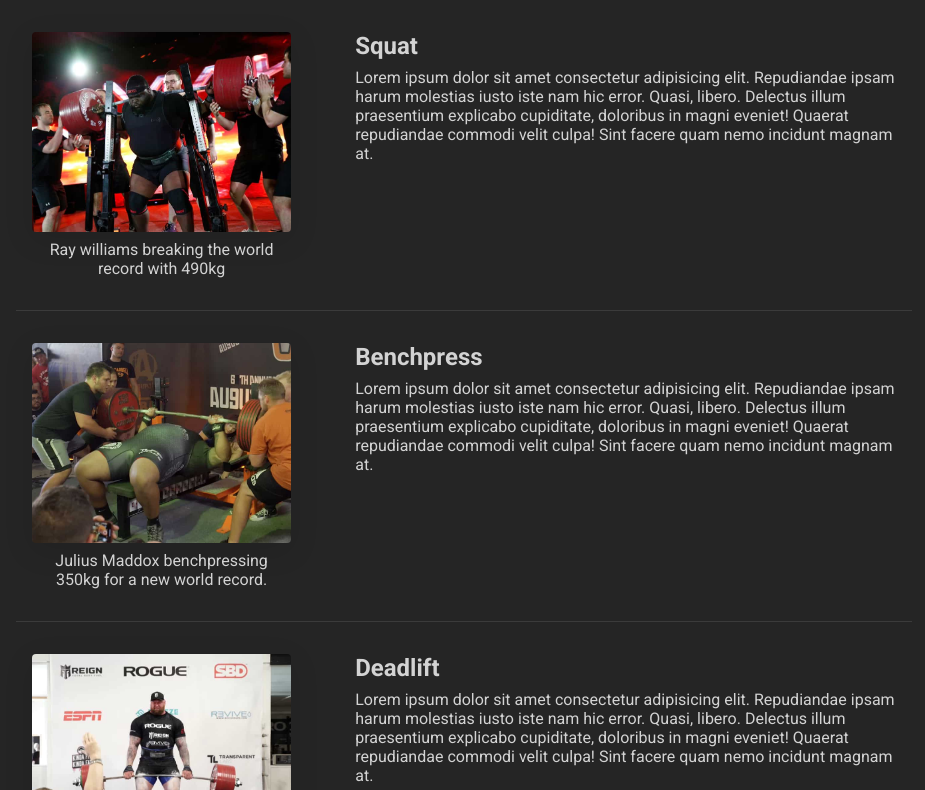
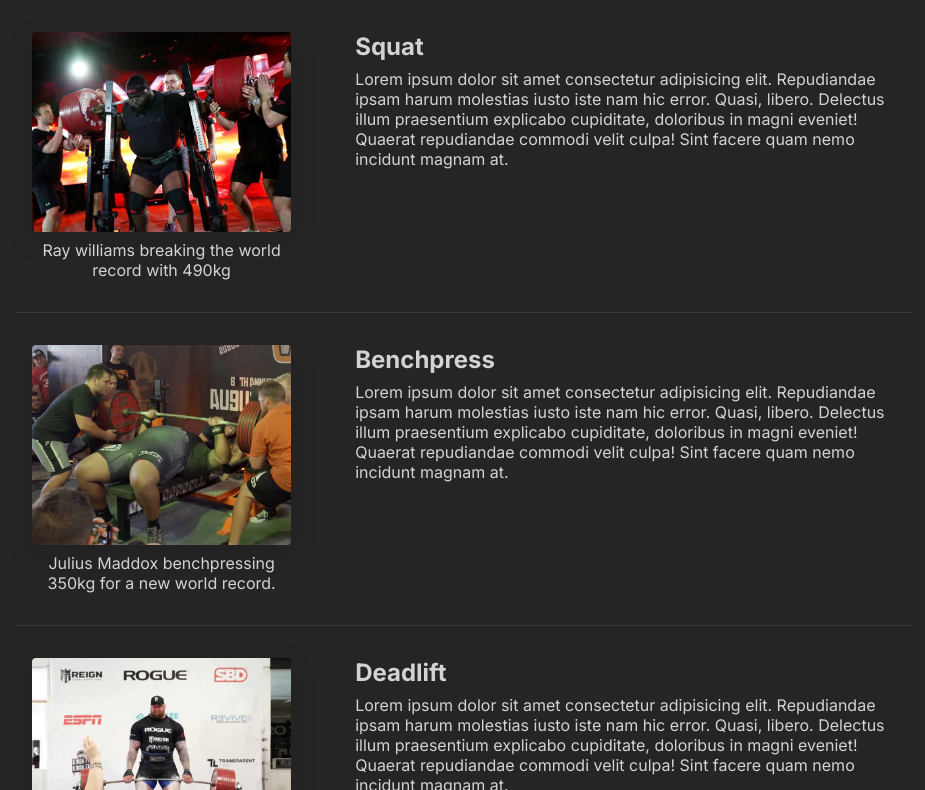
Before and after one commit to sannajammeh/freakyfriday, a plain HTML site: page index.html in a window 1280 px wide. Shown: the part 64-854 px from the top of the page, without its empty margins (176-1101 px from the left). Drawn offline with Linux system fonts and the light colour scheme.

```diff
--- a/index.html
+++ b/index.html
@@ -6,7 +6,7 @@
     <title>Powerlifting</title>
     <link rel="stylesheet" href="style.css" />
     <link
-      href="https://fonts.googleapis.com/css2?family=Roboto:wght@400;500;700&display=swap"
+      href="https://fonts.googleapis.com/css2?family=Inter:wght@400;500;700&display=swap"
       rel="stylesheet"
     />
   </head>
--- a/style.css
+++ b/style.css
@@ -13,7 +13,7 @@
 }
 
 body {
-  font-family: 'Roboto', sans-serif;
+  font-family: 'Inter', sans-serif;
   background-color: var(--black);
   color: var(--light);
 }
```
